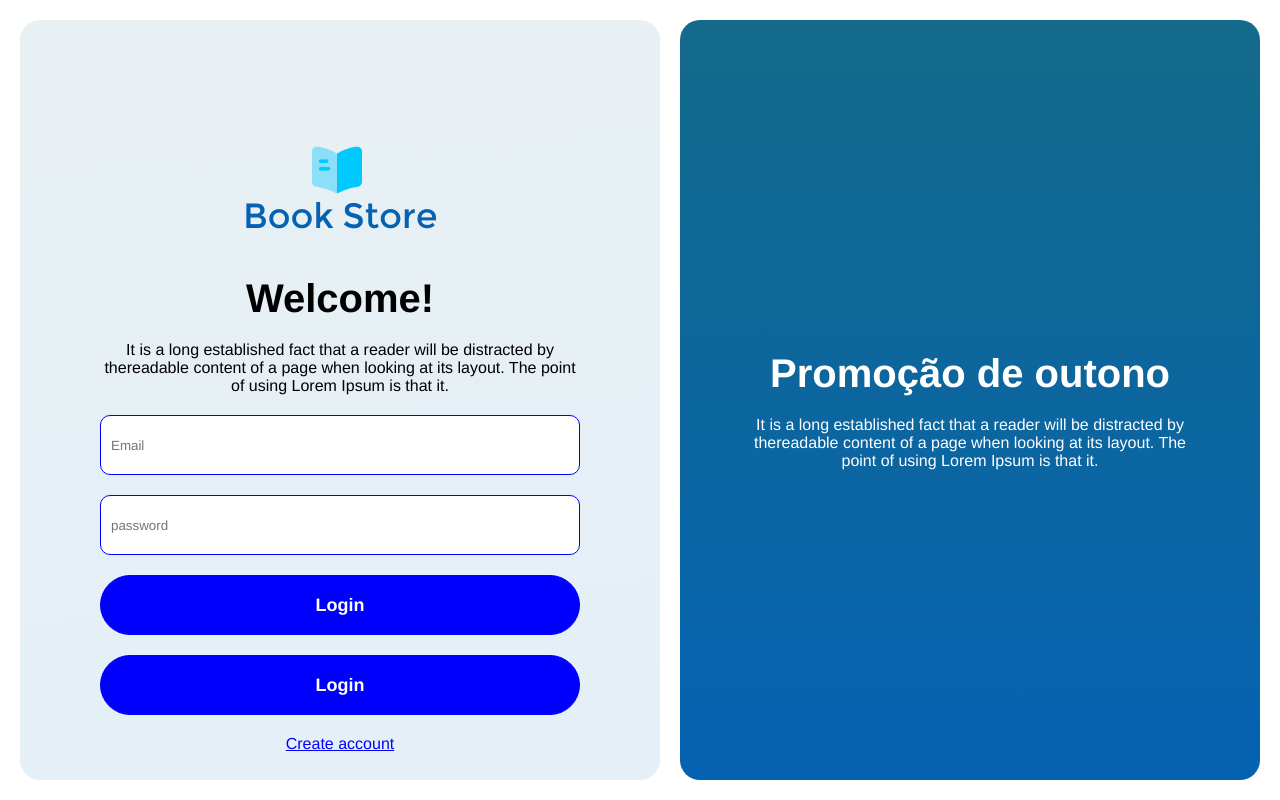
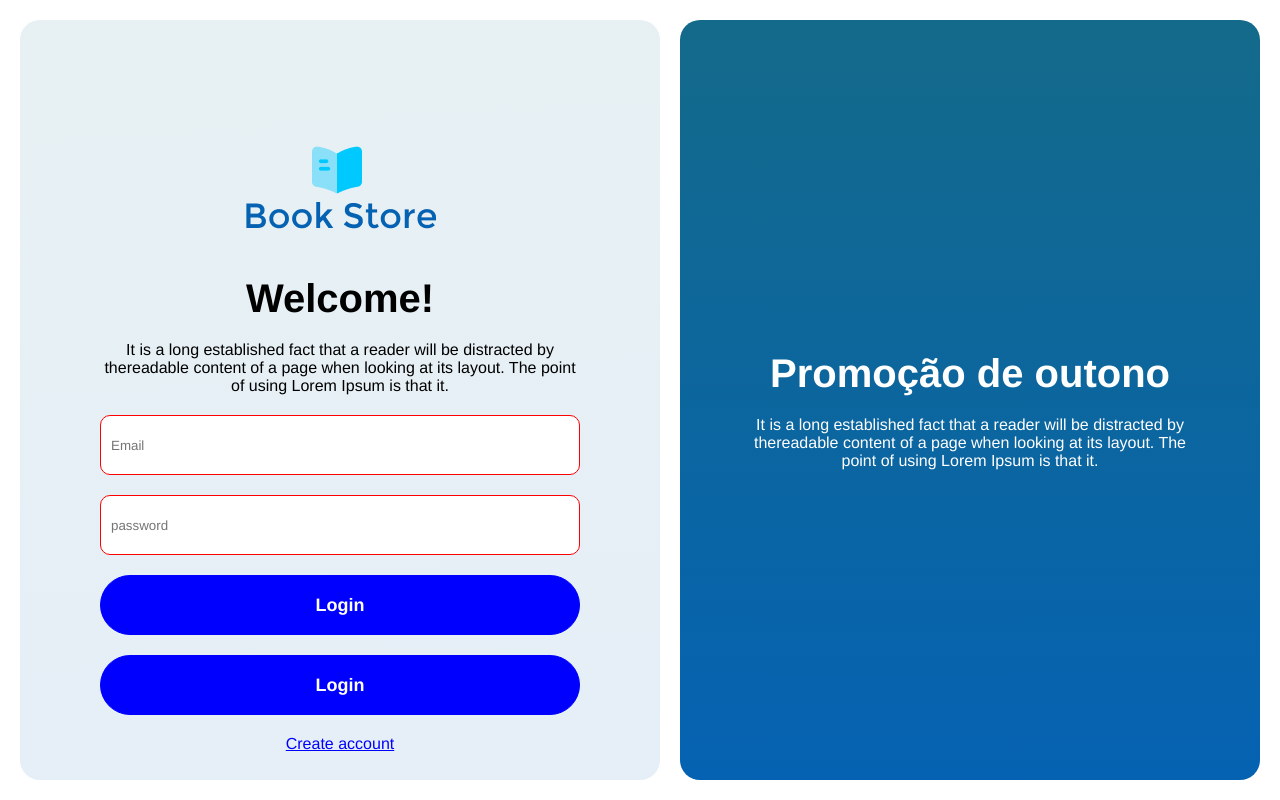
Before and after one commit to GabrielNatan/book-store, a React (Create React App) app: page /login in a window 1280 px wide. Built offline with nearby package versions, Linux system fonts and the light colour scheme.

Commit message:
change style input

```diff
--- a/src/components/Input/styles.js
+++ b/src/components/Input/styles.js
@@ -12,9 +12,9 @@ export const Title = styled.label`
 
 export const InputText = styled.input`
     height: 60px;
-    border: 1px solid blue;
+    border: 1px solid red;
     border-radius: 10px;
     padding: 10px;
-    color: blue;
-    background-color: #FFF;
+    color: red;
+    background-color: white;
 `
```
